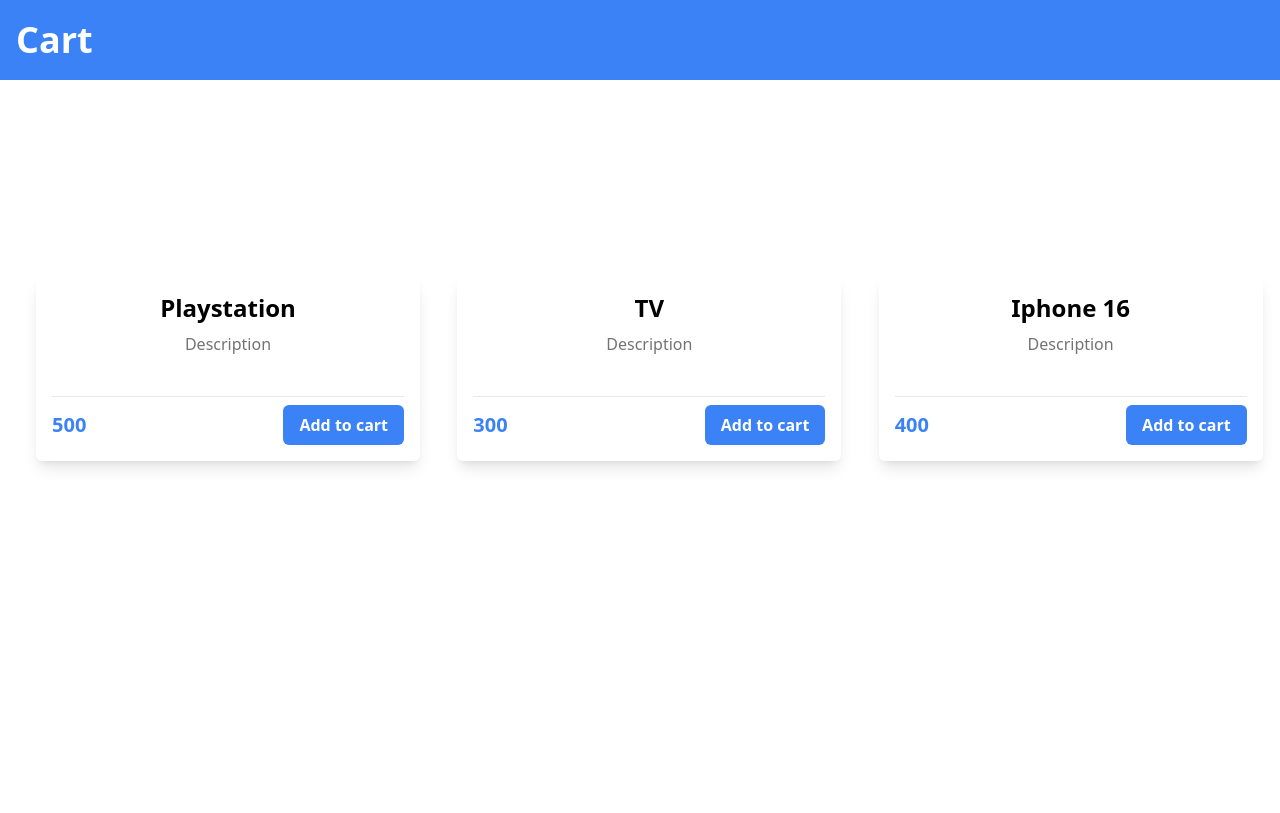
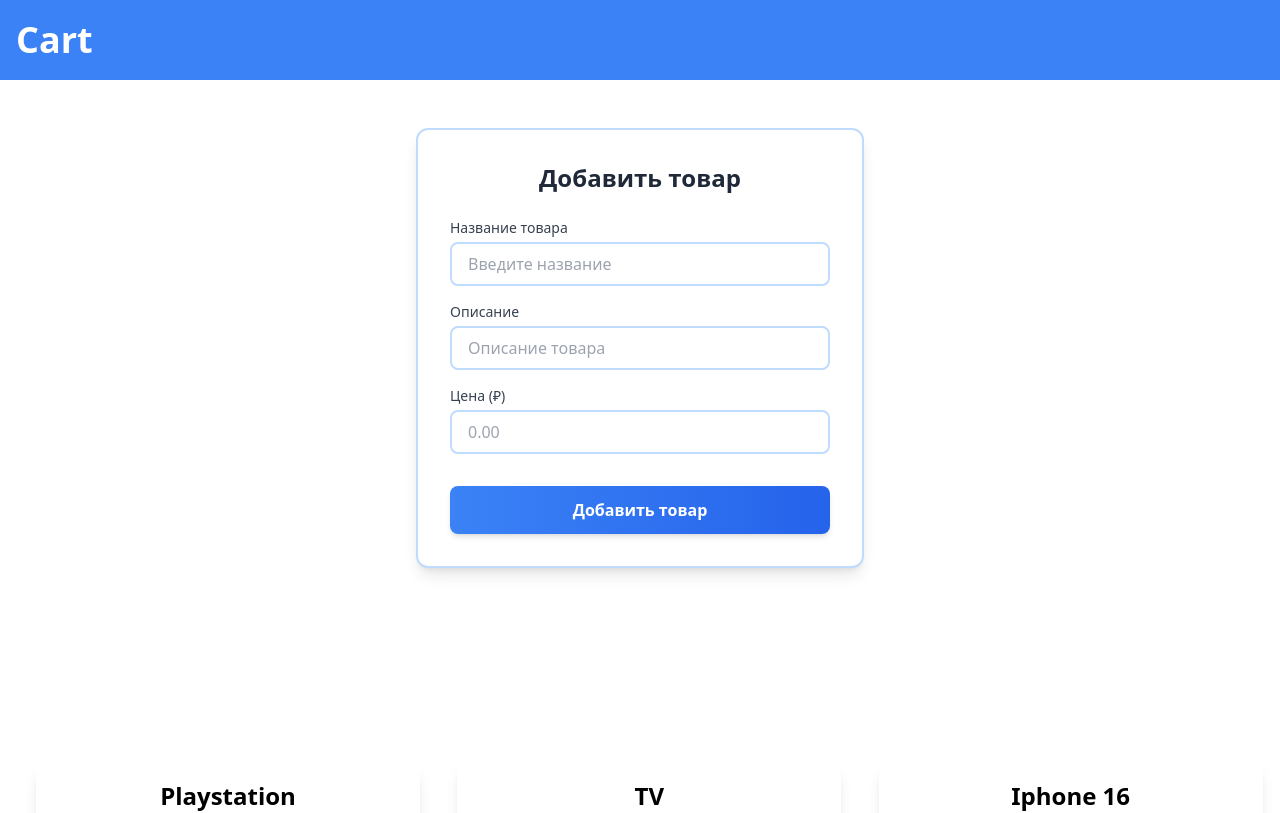
Before and after one commit to kusaXD/internet-shop, a React (Create React App) app: page / in a window 1280 px wide. Shown: the top 813 px of the page. Built offline with nearby package versions, Linux system fonts and the light colour scheme.

Commit message:
form for add products

```diff
--- a/src/App.js
+++ b/src/App.js
@@ -1,34 +1,15 @@
-import { useState } from "react";
-
 import HeaderShop from "./Components/HeaderShop";
 import ProductsList from "./Components/ProductsList";
-import { useCartContext } from "./Context/CartContext";
+import ProductForm from "./Components/ProductForm";
+import { useProducts } from "./Context/ProductContext";
 
 function App() {
-  const [products, setProducts] = useState([
-    {
-      id: 1,
-      name: "Playstation",
-      description: "Description",
-      price: 500,
-    },
-    {
-      id: 2,
-      name: "TV",
-      description: "Description",
-      price: 300,
-    },
-    {
-      id: 3,
-      name: "Iphone 16",
-      description: "Description",
-      price: 400,
-    },
-  ]);
+  const { products, setProducts } = useProducts();
 
   return (
     <div>
       <HeaderShop title={"Cart"} link={"/Cart"} />
+      <ProductForm products={products} setProducts={setProducts} />
       <ProductsList products={products} />
     </div>
   );
--- /dev/null
+++ b/src/Components/ProductForm.jsx
@@ -0,0 +1,107 @@
+import React, { useState } from "react";
+
+function ProductForm({ setProducts, products }) {
+  const [formData, setFormData] = useState({
+    id: "",
+    name: "",
+    description: "",
+    price: "",
+  });
+
+  function handleChange(e) {
+    setFormData({ ...formData, [e.target.name]: e.target.value });
+  }
+
+  function addProduct(e) {
+    e.preventDefault();
+
+    const capitalizedData = {
+      ...formData,
+      name: formData.name.charAt(0).toUpperCase() + formData.name.slice(1),
+      description:
+        formData.description.charAt(0).toUpperCase() +
+        formData.description.slice(1),
+    };
+
+    if (formData.name && formData.description && formData.price) {
+      setProducts([
+        ...products,
+        { id: Date.now(), ...capitalizedData, price: Number(formData.price) },
+      ]);
+    }
+
+    setFormData({
+      name: "",
+      price: "",
+      category: "",
+      description: "",
+    });
+  }
+
+  return (
+    <form
+      onSubmit={addProduct}
+      className="flex flex-col gap-4 p-8 bg-white rounded-xl shadow-lg border-2 border-blue-200 max-w-md mx-auto mt-12"
+    >
+      <h2 className="text-2xl font-bold text-center text-gray-800 mb-2">
+        Добавить товар
+      </h2>
+
+      <div>
+        <label className="block text-sm font-medium text-gray-700 mb-1">
+          Название товара
+        </label>
+        <input
+          type="text"
+          name="name"
+          placeholder="Введите название"
+          value={formData.name}
+          onChange={handleChange}
+          className="w-full px-4 py-2 border-2 border-blue-200 rounded-lg focus:outline-none focus:border-blue-400 focus:ring-2 focus:ring-blue-200 transition-all"
+          required
+        />
+      </div>
+
+      <div>
+        <label className="block text-sm font-medium text-gray-700 mb-1">
+          Описание
+        </label>
+        <input
+          name="description"
+          placeholder="Описание товара"
+          value={formData.description}
+          onChange={handleChange}
+          rows="3"
+          className="w-full px-4 py-2 border-2 border-blue-200 rounded-lg focus:outline-none focus:border-blue-400 focus:ring-2 focus:ring-blue-200 transition-all resize-none"
+          required
+        />
+      </div>
+
+      <div>
+        <label className="block text-sm font-medium text-gray-700 mb-1">
+          Цена (₽)
+        </label>
+        <input
+          type="text"
+          name="price"
+          placeholder="0.00"
+          value={formData.price}
+          onChange={handleChange}
+          min="0"
+          step="0.01"
+          className="w-full px-4 py-2 border-2 border-blue-200 rounded-lg focus:outline-none focus:border-blue-400 focus:ring-2 focus:ring-blue-200 transition-all"
+          required
+        />
+      </div>
+
+      <button
+        type="submit"
+        className="mt-4 bg-gradient-to-r from-blue-500 to-blue-600 hover:from-blue-600 hover:to-blue-700 text-white font-semibold py-3 px-6 rounded-lg shadow-md hover:shadow-lg transition-all duration-200 transform hover:scale-105"
+      >
+        Добавить товар
+      </button>
+    </form>
+  );
+}
+
+export default ProductForm;
--- /dev/null
+++ b/src/Context/ProductContext.jsx
@@ -0,0 +1,35 @@
+import { useContext, useState } from "react";
+import { createContext } from "react";
+
+const ProductsContext = createContext();
+
+export const useProducts = () => useContext(ProductsContext);
+
+export const ProductsProvider = ({ children }) => {
+  const [products, setProducts] = useState([
+    {
+      id: 1,
+      name: "Playstation",
+      description: "Description",
+      price: 500,
+    },
+    {
+      id: 2,
+      name: "TV",
+      description: "Description",
+      price: 300,
+    },
+    {
+      id: 3,
+      name: "Iphone 16",
+      description: "Description",
+      price: 400,
+    },
+  ]);
+
+  return (
+    <ProductsContext.Provider value={{ products, setProducts }}>
+      {children}
+    </ProductsContext.Provider>
+  );
+};
--- a/src/index.js
+++ b/src/index.js
@@ -5,6 +5,7 @@
 import { createBrowserRouter, RouterProvider } from "react-router";
 import Cart from "./Pages/Cart";
 import { CartProvider } from "./Context/CartContext";
+import { ProductsProvider } from "./Context/ProductContext";
 
 const router = createBrowserRouter([
   {
@@ -20,6 +21,8 @@
 const root = ReactDOM.createRoot(document.getElementById("root"));
 root.render(
   <CartProvider>
-    <RouterProvider router={router} />
+    <ProductsProvider>
+      <RouterProvider router={router} />
+    </ProductsProvider>
   </CartProvider>,
 );
```
